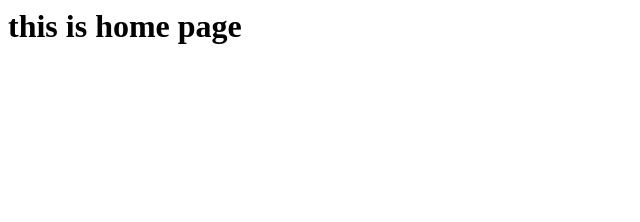
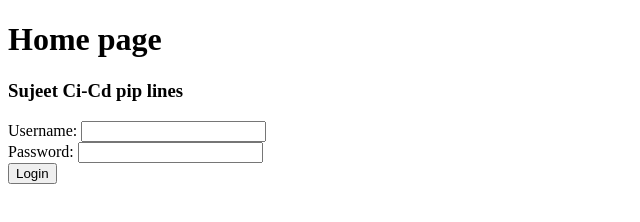
Before and after one commit to Sujeetkushwaha14/putty, a plain HTML site: page home.html in a window 1280 px wide. Shown: the whole page, without its empty margins (0-640 px from the left). Drawn offline with Linux system fonts and the light colour scheme.

Commit message:
Update home.html

```diff
--- a/home.html
+++ b/home.html
@@ -1 +1,20 @@
-<h1> this is home page </h1>
+<!DOCTYPE html>
+<html>
+<head>
+  <title>Git Login</title>
+</head>
+<body>
+  <h1>Home page</h1>
+  <h3> Sujeet Ci-Cd pip lines </h3>
+  <form action="/login" method="post">
+    <label for="username">Username:</label>
+    <input type="text" id="username" name="username">
+    <br>
+    <label for="password">Password:</label>
+    <input type="password" id="password" name="password">
+    <br>
+    <input type="submit" value="Login">
+
+  </form>
+</body>
+</html>
```
